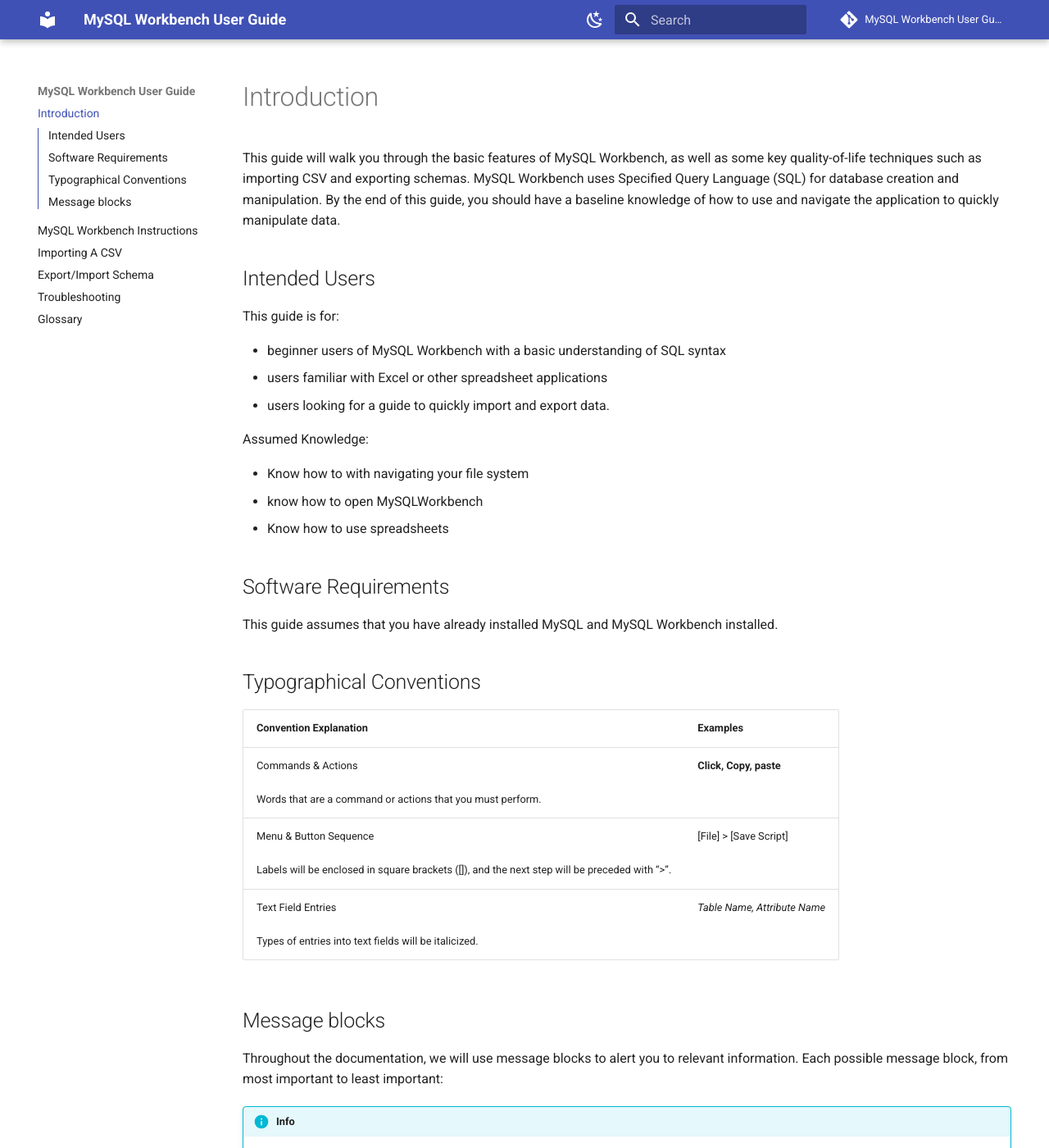
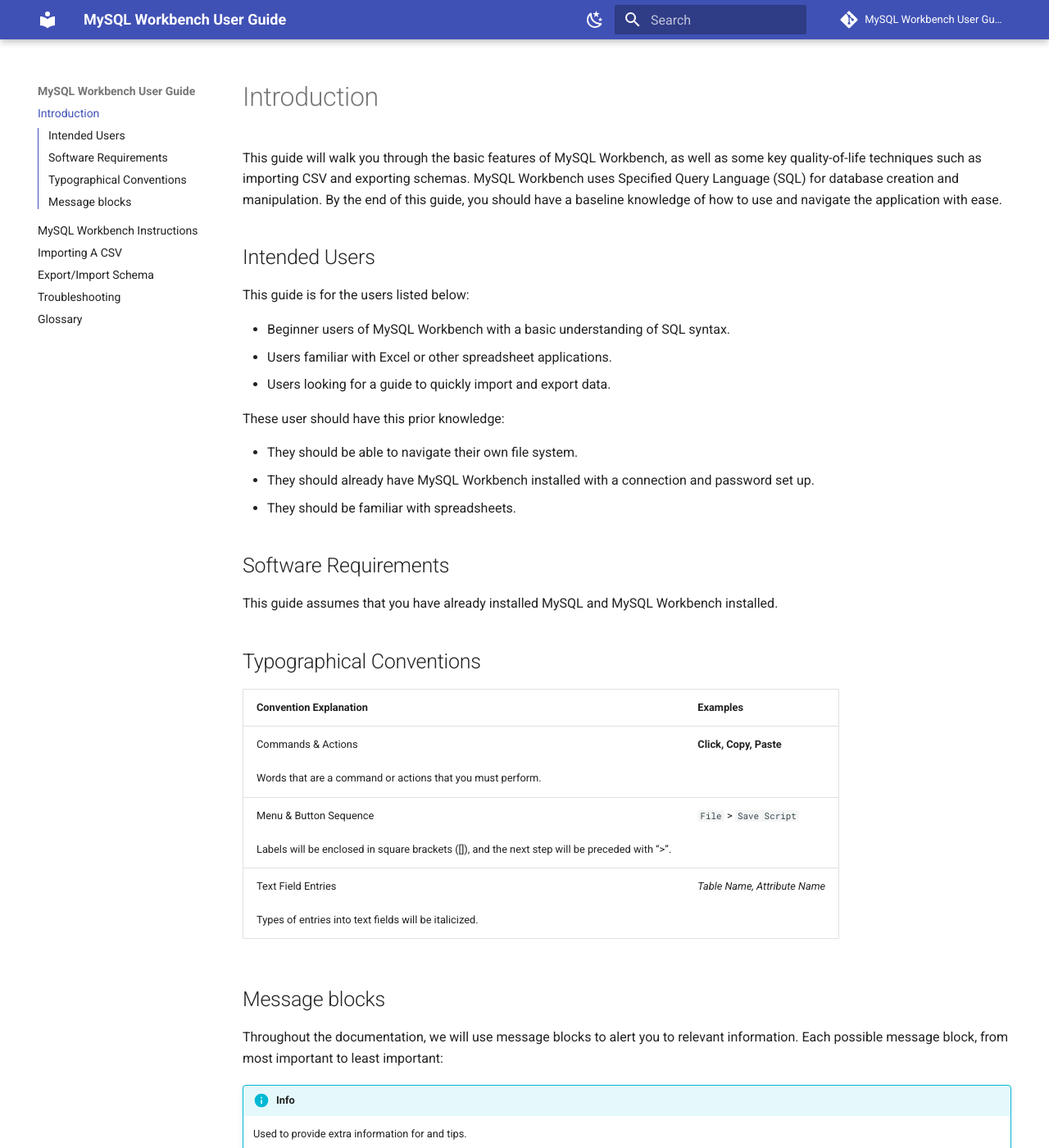
Before and after one commit to SSollestre/CommUserGuide, an MkDocs documentation site: the page built from docs/index.md, in a window 1280 px wide and 1400 px high. Shown: the whole window at 82% size. Built offline with MkDocs 1.6.1 and Material for MkDocs 9.7.7, drawn with Linux system fonts in a browser that asks for light colours; comment, search, counter and statistics services are not loaded.

Commit message:
Change selection sequence convention

```diff
--- a/docs/index.md
+++ b/docs/index.md
@@ -1,20 +1,20 @@
 # Introduction
 
-This guide will walk you through the basic features of MySQL Workbench, as well as some key quality-of-life techniques such as importing CSV and exporting schemas. MySQL Workbench uses Specified Query Language (SQL) for database creation and manipulation. By the end of this guide, you should have a baseline knowledge of how to use and navigate the application to quickly manipulate data.
+This guide will walk you through the basic features of MySQL Workbench, as well as some key quality-of-life techniques such as importing CSV and exporting schemas. MySQL Workbench uses Specified Query Language (SQL) for database creation and manipulation. By the end of this guide, you should have a baseline knowledge of how to use and navigate the application with ease.
 
 ## Intended Users
 
-This guide is for:
+This guide is for the users listed below:
 
-- beginner users of MySQL Workbench with a basic understanding of SQL syntax
-- users familiar with Excel or other spreadsheet applications
-- users looking for a guide to quickly import and export data.
+- Beginner users of MySQL Workbench with a basic understanding of SQL syntax.
+- Users familiar with Excel or other spreadsheet applications.
+- Users looking for a guide to quickly import and export data.
 
-Assumed Knowledge:
+These user should have this prior knowledge:
 
-- Know how to with navigating your file system
-- know how to open MySQLWorkbench
-- Know how to use spreadsheets
+- They should be able to navigate their own file system.
+- They should already have MySQL Workbench installed with a connection and password set up.
+- They should be familiar with spreadsheets.
 
 ## Software Requirements
 
@@ -24,8 +24,8 @@
 
 |Convention Explanation|Examples|
 |-|-|
-|Commands & Actions <br><br> Words that are a command or actions that you must perform. |**Click, Copy, paste**|
-|Menu & Button Sequence<br><br>Labels will be enclosed in square brackets ([]), and the next step will be preceded with “>”.|[File] > [Save Script]|
+|Commands & Actions <br><br> Words that are a command or actions that you must perform. |**Click, Copy, Paste**|
+|Menu & Button Sequence<br><br>Labels will be enclosed in square brackets ([]), and the next step will be preceded with “>”.|`File` > `Save Script`|
 |Text Field Entries<br><br>Types of entries into text fields will be italicized.|*Table Name, Attribute Name*|
 
 ## Message blocks
```
